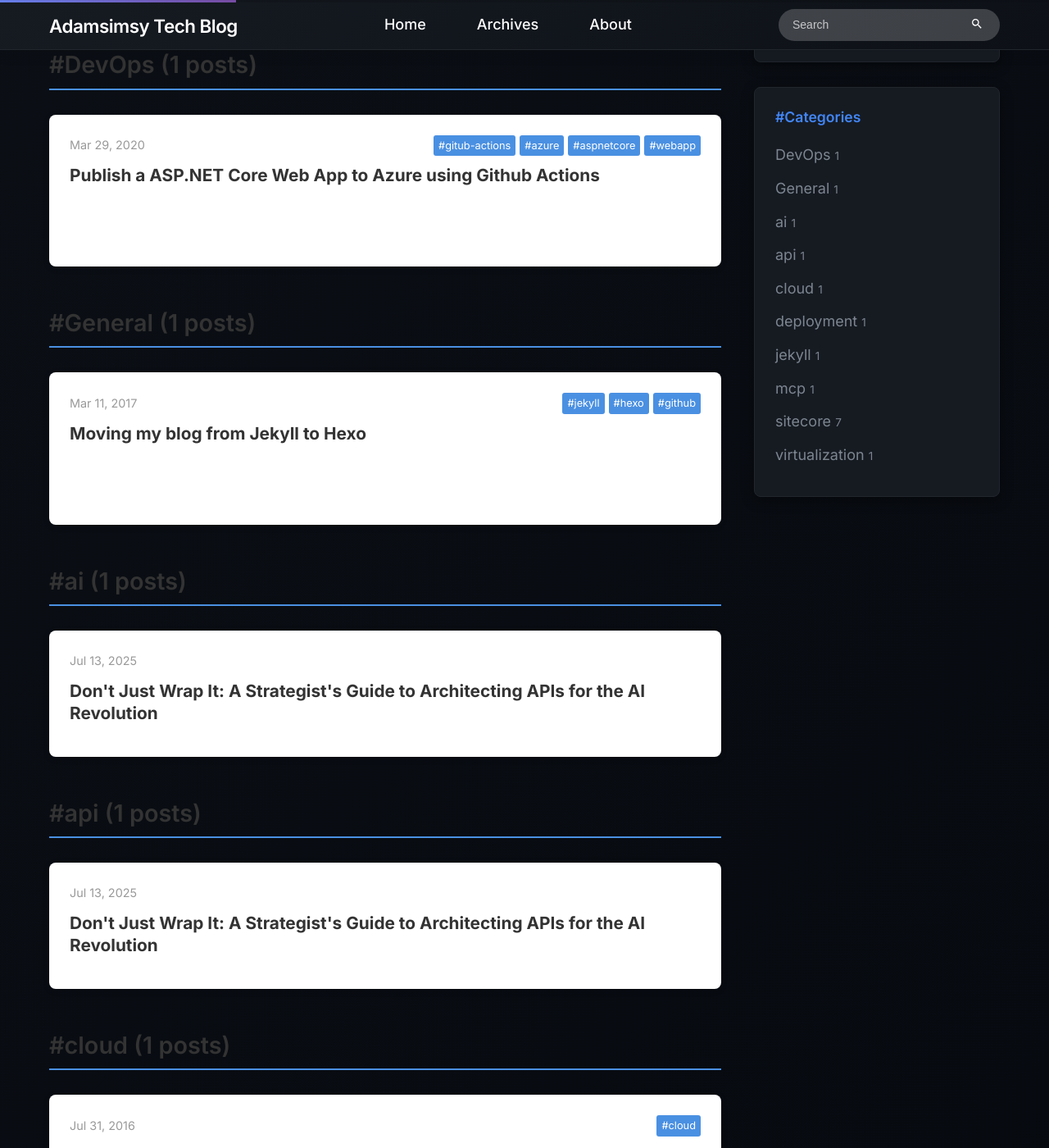
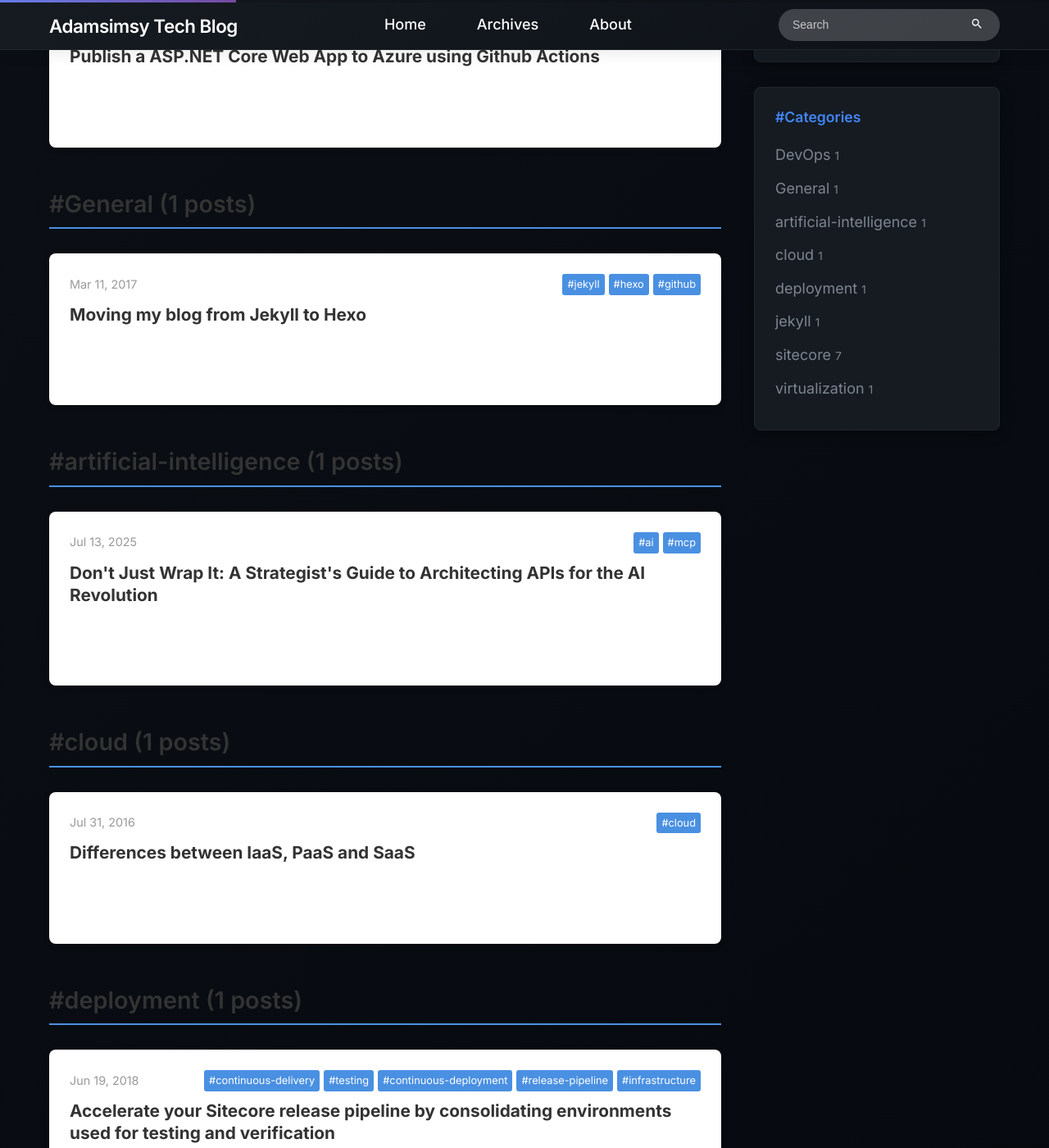
Before and after one commit to Adamsimsy/adamsimsy.github.io, a Jekyll site: the page built from docs/categories.markdown, in a window 1280 px wide and 1400 px high, scrolled down 1031 px. Shown: the whole window at 82% size. Built offline with Jekyll 4.4.1, drawn with Linux system fonts in a browser that asks for light colours; some of the changed text lies outside the part shown.

Commit message:
feat: update blog post metadata and excerpt for improved clarity and SEO

```diff
--- a/docs/_posts/2025-07-13-dont-just-wrap-it-guide-to-ai-ready-apis.md
+++ b/docs/_posts/2025-07-13-dont-just-wrap-it-guide-to-ai-ready-apis.md
@@ -2,8 +2,10 @@
 layout: post-full-width
 title:  "Don't Just Wrap It: A Strategist's Guide to Architecting APIs for the AI Revolution"
 date:   2025-07-13 12:00:00 +0100
-categories: ai api mcp
+categories: artificial-intelligence
+tags: ai mcp
 thumbnail: /images/api-ai-architecture.png
+excerpt: "Autonomous AI agents are set to become the primary consumers of your APIs. Legacy REST APIs, built for human developers, create a choke point for these new pattern-followers. Simply converting them 1:1 is a critical architectural anti-pattern that leads to systems that are inefficient, unreliable, and expensive."
 ---
 
 <style>
@@ -120,8 +122,6 @@
 </style>
 
 <script src="https://cdn.jsdelivr.net/npm/chart.js"></script>
-
----
 
 ## A New Consumer Has Arrived
 
@@ -334,10 +334,6 @@
 
 </div>
 
----
-
-*Infographic based on the report "Don't Just Wrap It: A Strategist's Guide to Converting REST APIs into AI-Ready MCP Servers".*
-
 <script>
 document.addEventListener('DOMContentLoaded', function() {
     const wrapLabel = (str, maxWidth = 16) => {
```
